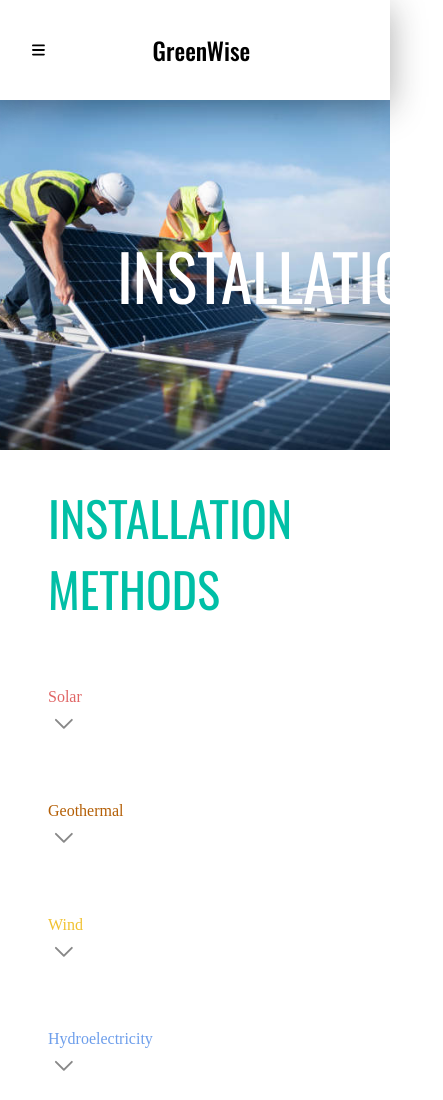
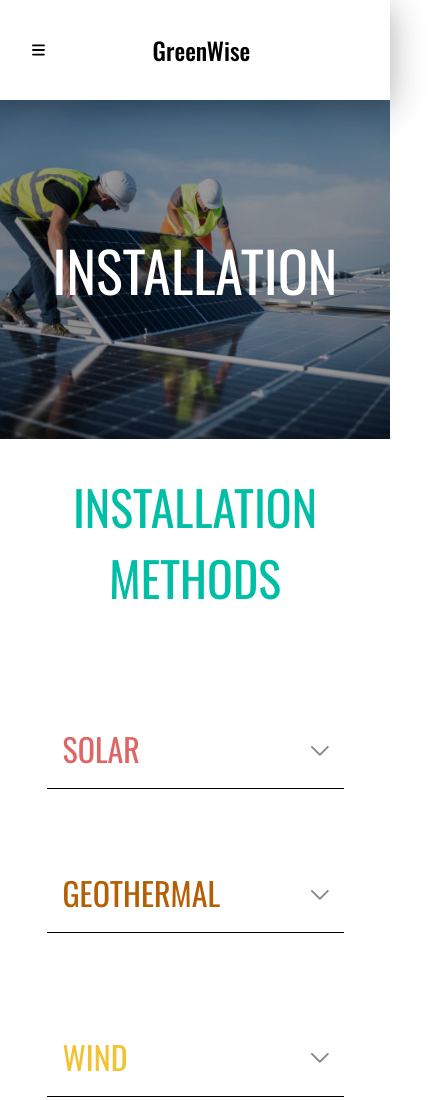
Before and after one commit to Srikark-17/greenwise, a React app: page /installation in a window 390 px wide. Shown: the top 1100 px of the page, 443 px wide, since content can reach past the window. Built offline with nearby package versions, Linux system fonts and the light colour scheme.

Commit message:
mobile responsive behavior on installation page

```diff
--- a/src/Installation/Installation.css
+++ b/src/Installation/Installation.css
@@ -10,12 +10,25 @@ span:hover {
   align-items: center;
   justify-content: space-around;
   padding-top: 8rem;
+  z-index: -999;
   padding-bottom: 8rem;
   background-image: url("../assets/installation.jpg");
   background-size: 1450px;
   background-repeat: no-repeat;
   background-position: center;
+  position: relative;
   background-size: cover;
+}
+
+.installationContainer::after {
+  content: "";
+  position: absolute;
+  top: 0;
+  left: 0;
+  width: 100%;
+  height: 100%;
+  background-color: #000000;
+  opacity: 0.4; /* Adjust the opacity here */
 }
 
 .installationTitle {
@@ -44,11 +57,26 @@ span:hover {
 .differentTypesOfEnergyContainer {
   flex-direction: row;
   display: flex;
+  gap: 5vw;
 }
 
 .differentTypesOfEnergyDropdown {
   width: 40vw;
   margin-top: 4rem;
+  padding-left: 1rem;
+  padding-right: 3rem;
+  padding-top: 1rem;
+  padding-bottom: 1rem;
+  display: flex;
+  align-items: center;
+  justify-content: space-between;
+  border-bottom: 1px solid;
+}
+
+.differentTypesOfEnergyDropdownTitle {
+  font-family: "Oswald", "sans-serif";
+  font-size: 2rem;
+  text-transform: uppercase;
 }
 
 .differentTypesOfEnergyDropdownDescription {
@@ -56,15 +84,62 @@ span:hover {
   font-family: "Open Sans", "sans-serif";
   font-size: 1rem;
   padding-right: 5vw;
-  margin-left: 2vw;
+  margin-left: 1vw;
   display: inline-block;
   margin-top: 2vh;
 }
 
 @media only screen and (max-width: 767px) {
+  .installationTitle {
+    font-size: 3.5rem !important;
+    width: 100vw;
+  }
+
+  .installationMethodsContainer {
+    padding-left: 0rem;
+    padding-right: 0rem;
+  }
+
+  .installationMethodsTitle {
+    text-align: center !important;
+    width: 100vw !important;
+    display: block;
+  }
+
   .differentTypesOfEnergyContainer {
     flex-direction: column !important;
     margin-left: auto;
     margin-right: auto;
   }
+
+  .differentTypesOfEnergyContainer {
+    padding: 2rem 0 !important;
+  }
+
+  .differentTypesOfEnergyTitle {
+    text-align: center;
+    align-self: center;
+    width: 90vw !important;
+  }
+
+  .differentTypesOfEnergyDropdown {
+    width: 70vw !important;
+    align-self: center;
+    display: flex;
+    align-self: center;
+    flex-direction: row;
+    padding-right: 0.5rem;
+  }
+
+  .differentTypesOfEnergyContainer > div {
+    align-self: center !important;
+  }
+
+  .differentTypesOfEnergyDropdownDescription {
+    margin-left: 2vw;
+  }
+
+  .differentTypesOfEnergyDropdownTitle {
+    width: 50vw;
+  }
 }
```
